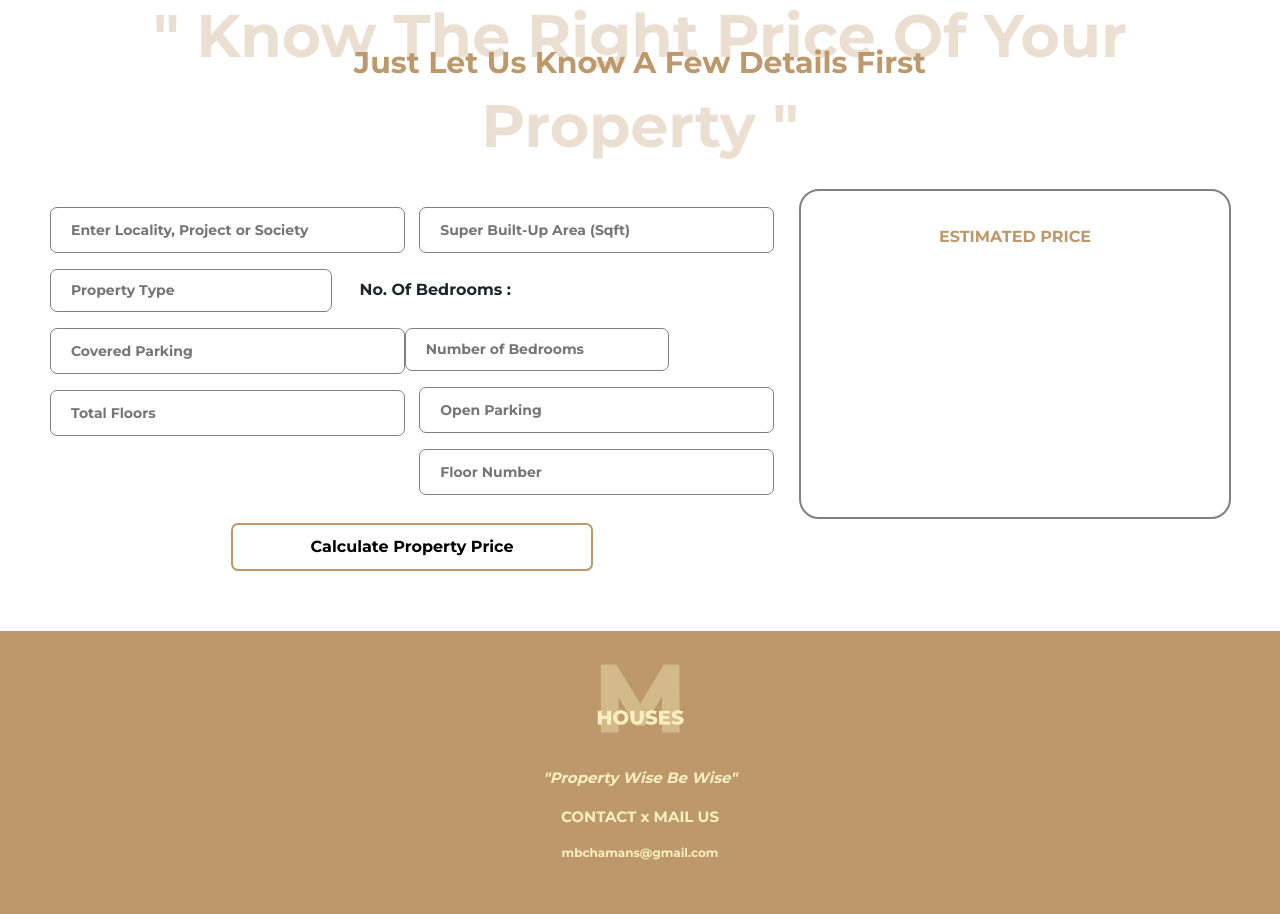
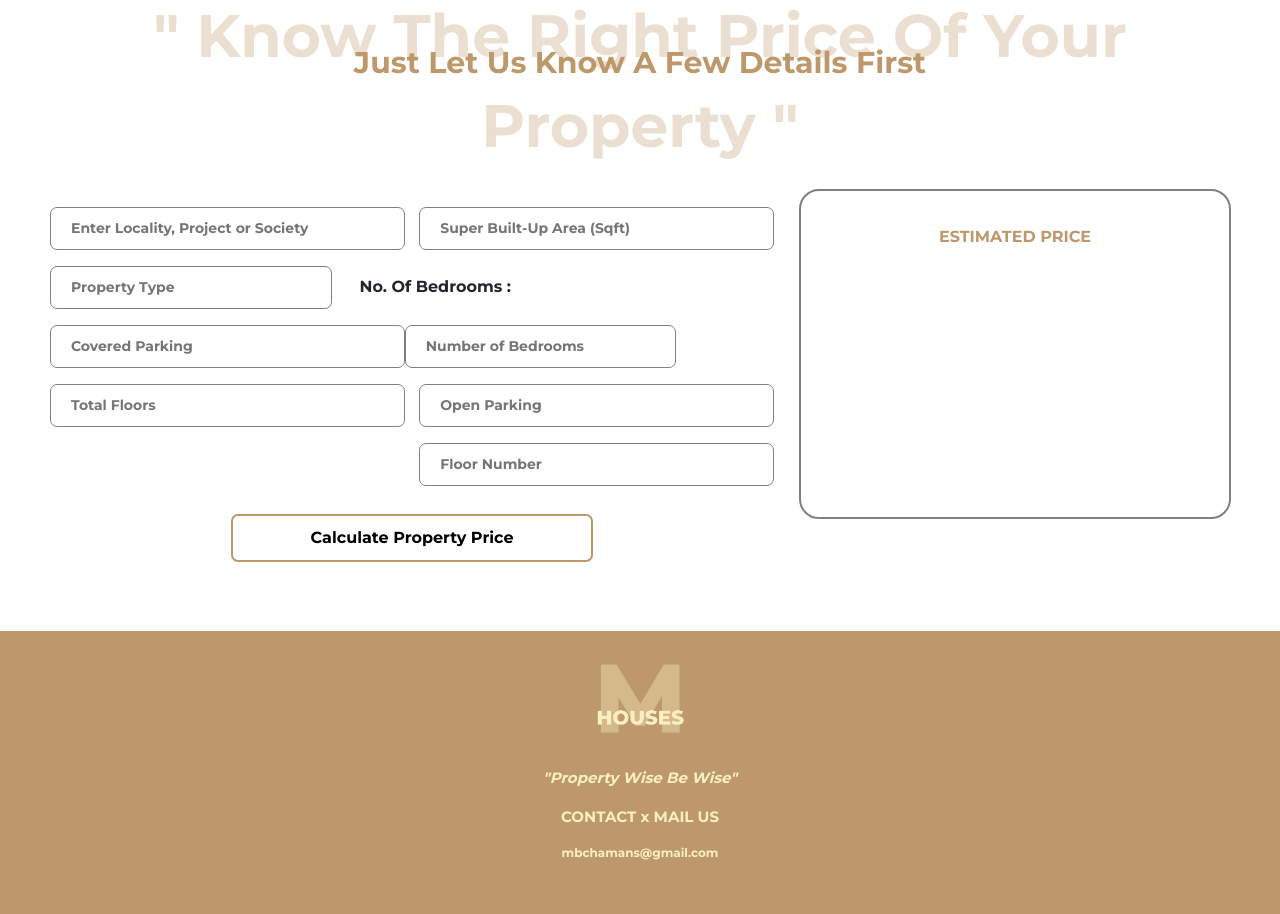
Before and after one commit to MBChamans/Property-Resale-Value-Predictor, a PHP site: page / in a window 1280 px wide. Shown: the part 169-1083 px from the top of the page. Run offline with PHP 8.4, Linux system fonts and the light colour scheme.

Commit message:
Style Updated

```diff
--- a/style.css
+++ b/style.css
@@ -68,10 +68,12 @@ input{
 .firstinput{
     width:49%;
     float: left;
+    font-size: 14px;
 }
 .secondinput{
     width:49%;
     float: right;
+    font-size: 14px;
 }
 
 .propertylist{
@@ -83,26 +85,30 @@ input{
 .floorlist{
     width:49%;
     float: left;
+    font-size: 14px;
 }
 
 .bedroomlist{
     font-size: 14px;
-    width: 36.5%;
+    width: 37.5%;
 }
 
 .floorno{
     width:49%;
     float: right;
+    font-size: 14px;
 }
 
 .cparkingnumber{
     width:49%;
     float: left;
+    font-size: 14px;
 }
 
 .oparkingnumber{
     width:49%;
     float: right;
+    font-size: 14px;
 }
 
 .sub{
```
